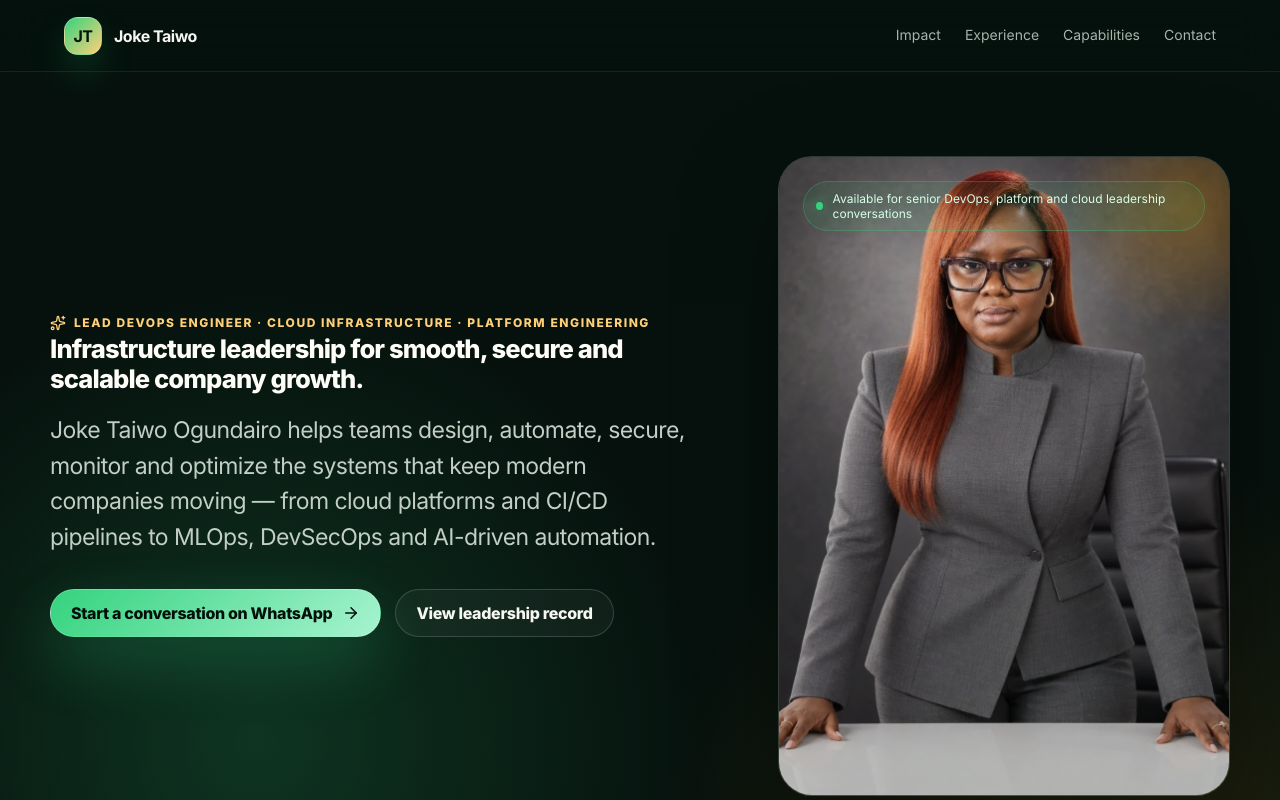
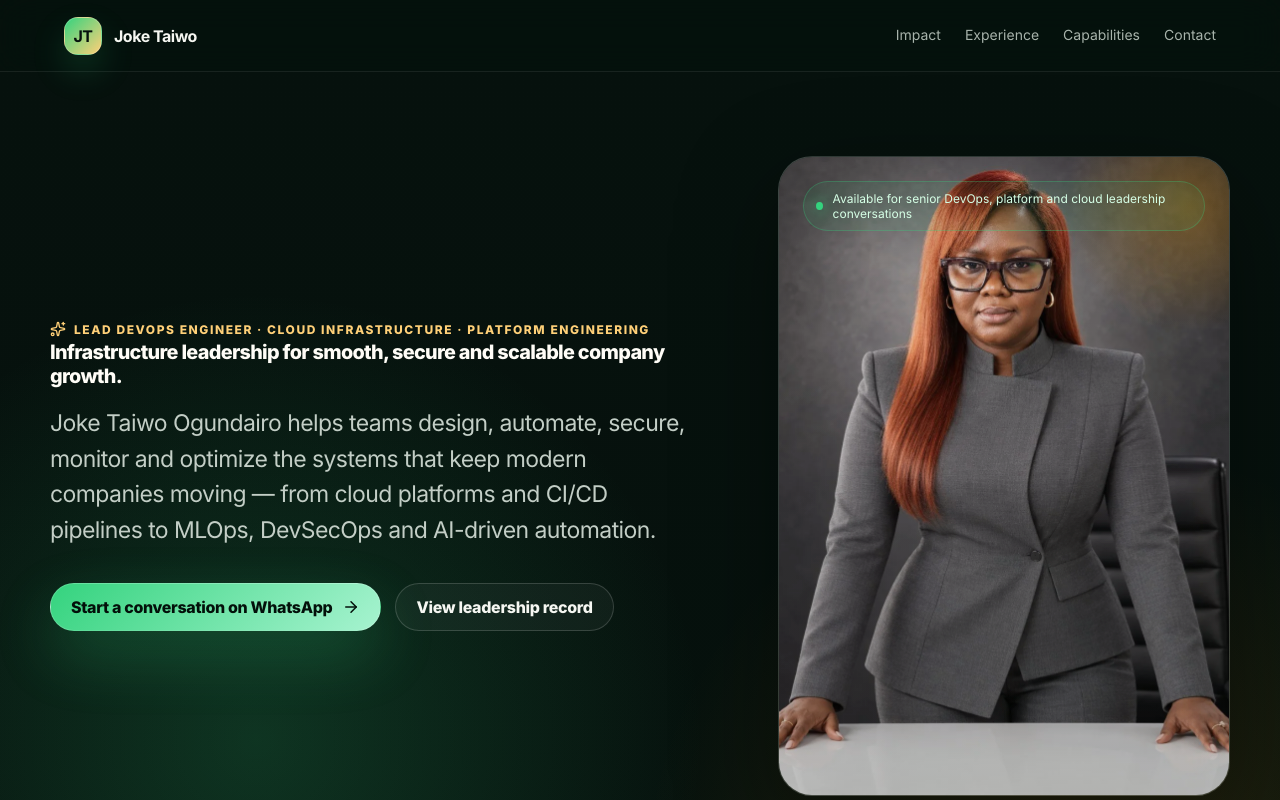
Before and after one commit to Joketech/joke-taiwo-devops-lead, a React (Vite) app: page / in a window 1280 px wide. Shown: the top 800 px of the page. Built offline with nearby package versions, Linux system fonts and the light colour scheme.

Commit message:
Set hero headline to 18-20px range

```diff
--- a/src/styles.css
+++ b/src/styles.css
@@ -94,7 +94,7 @@ h1, h2, h3, p { margin-top: 0; }
 h1 {
   max-width: 720px;
   margin-bottom: 18px;
-  font-size: clamp(20px, 2vw, 30px);
+  font-size: clamp(18px, 1.55vw, 20px);
   line-height: 1.18;
   letter-spacing: -0.035em;
   color: #fffdf7;
```
